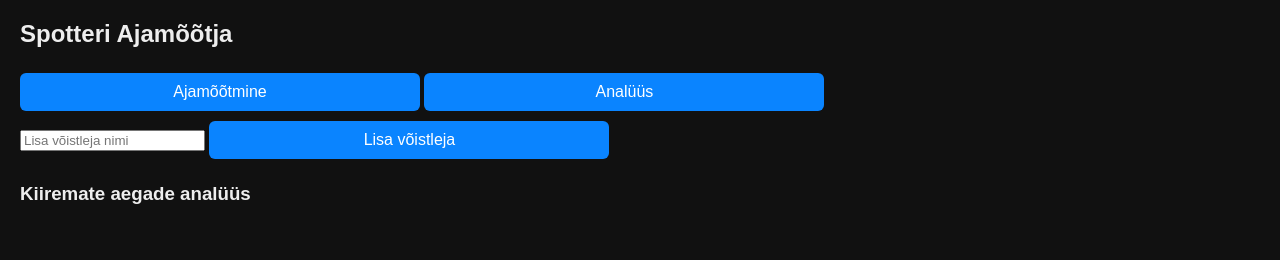
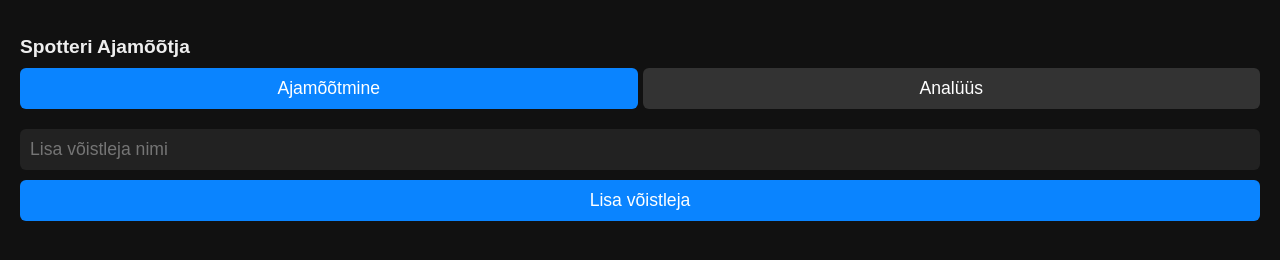
Before and after one commit to Variiiik/variiiik.github.io, a plain HTML site: page index.html in a window 1280 px wide. Drawn offline with Linux system fonts and the light colour scheme.

Commit message:
Update style.css

```diff
--- a/style.css
+++ b/style.css
@@ -1,53 +1,72 @@
+* { box-sizing: border-box; }
 body {
-  font-family: Arial, sans-serif;
-  background-color: #111;
+  font-family: sans-serif;
+  background: #111;
   color: #eee;
-  padding: 20px;
   margin: 0;
+  padding: 10px;
 }
-
-h2 {
-  margin-top: 0;
+h2, h3 {
+  margin-bottom: 5px;
+  font-size: 1.2em;
 }
-
-select, button {
+input, button {
   font-size: 1em;
   padding: 10px;
+  border: none;
+  border-radius: 6px;
   margin: 5px 0;
+}
+input {
   width: 100%;
-  border-radius: 6px;
-  border: none;
-}
-
-select {
-  background-color: #222;
+  background: #222;
   color: #eee;
 }
-
 button {
-  background-color: #0a84ff;
+  background: #0a84ff;
   color: white;
-  cursor: pointer;
+  width: 100%;
 }
-
-button:hover {
-  background-color: #056fd4;
+.tabs {
+  display: flex;
+  gap: 5px;
+  margin-bottom: 10px;
 }
-
-#driverInfo {
-  margin-top: 15px;
+.tabs button {
+  flex: 1;
+  background: #333;
+}
+.tabs button.active {
+  background: #0a84ff;
+}
+.tab-content {
+  display: none;
+}
+.tab-content.active {
+  display: block;
+}
+.driver {
+  background: #222;
   padding: 10px;
-  background-color: #222;
+  margin-bottom: 10px;
   border-radius: 8px;
 }
-
-#log {
-  margin-top: 20px;
+.driver h3 {
+  margin: 0 0 5px 0;
+  font-size: 1em;
+}
+.log-entry {
   font-size: 0.9em;
+  margin-bottom: 5px;
 }
-
+.time {
+  color: #0f0;
+  font-weight: bold;
+}
+.note {
+  color: #ccc;
+}
 @media (min-width: 600px) {
-  select, button {
-    max-width: 400px;
-  }
+  body { padding: 20px; }
+  input, button { font-size: 1.1em; }
 }
```
